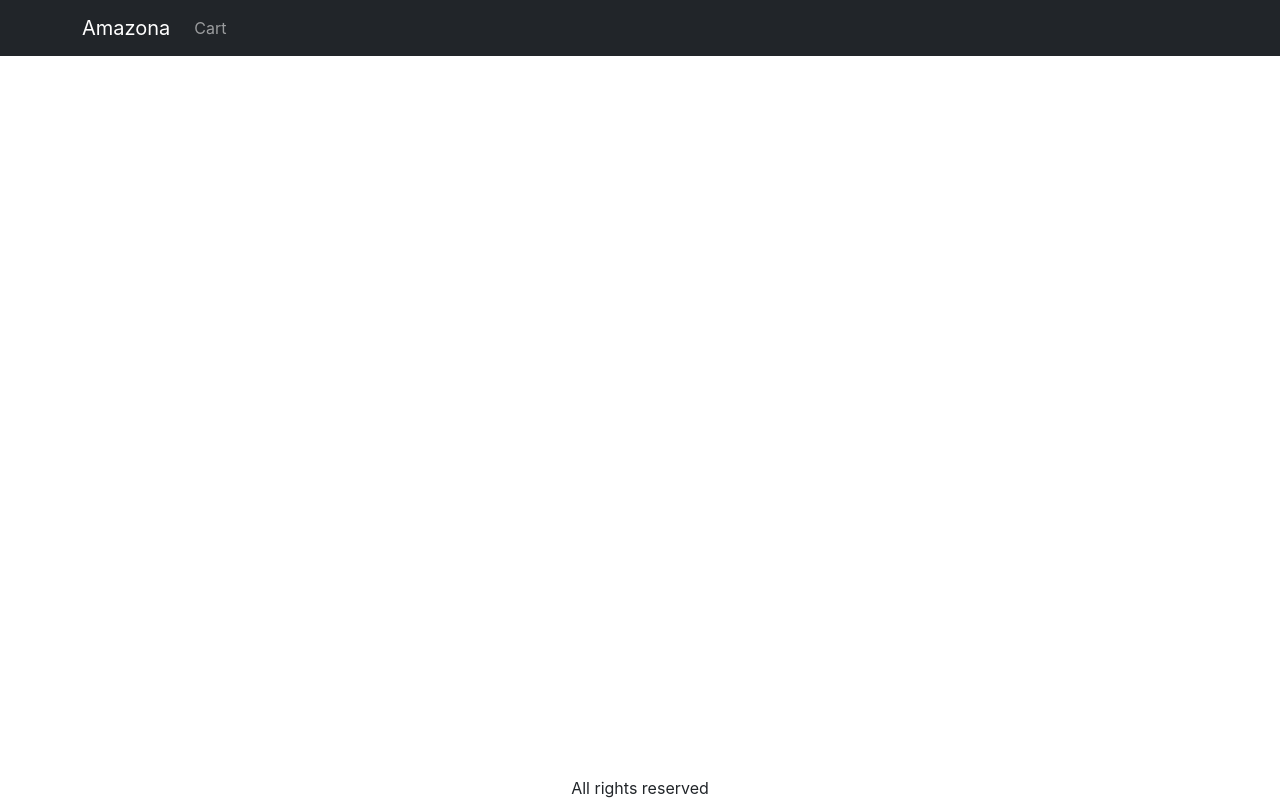
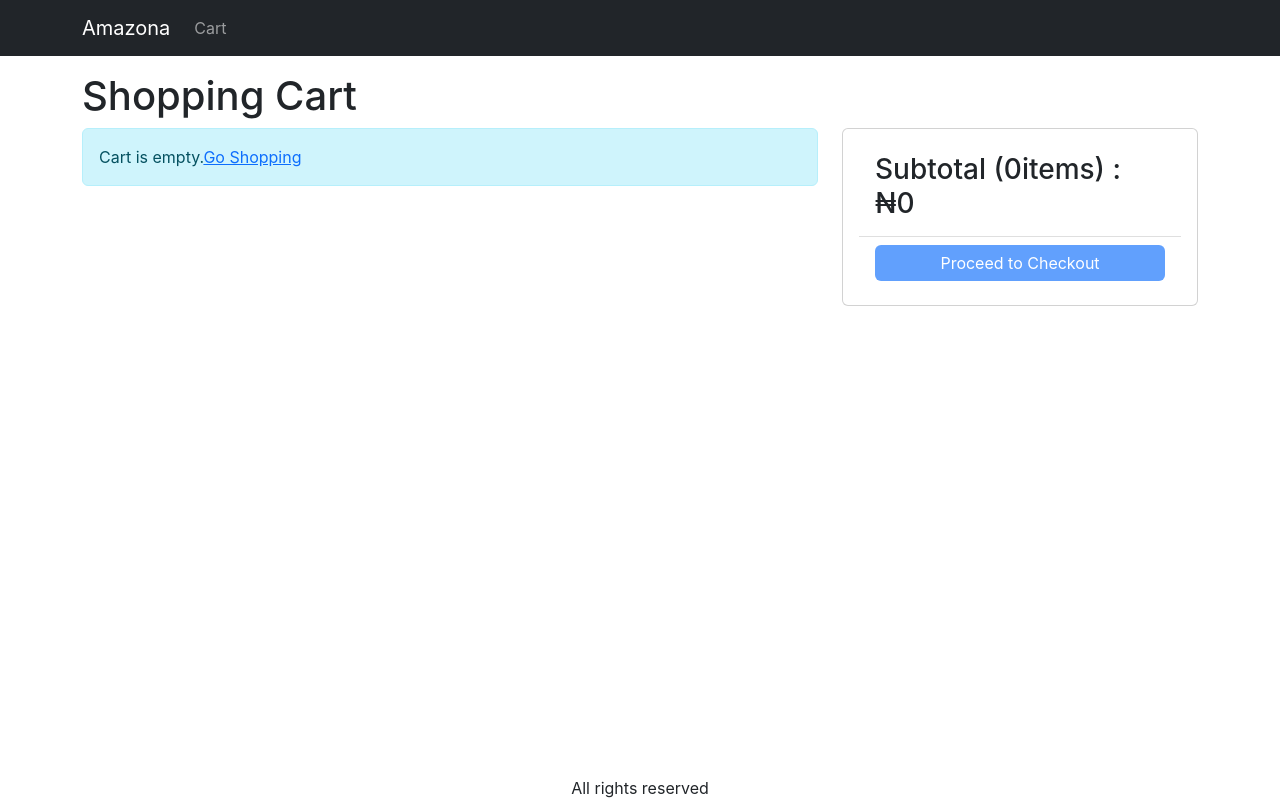
Before and after one commit to doikuomola/amazona, a React (Create React App) app in the folder frontend/: page /cart in a window 1280 px wide. Built offline with nearby package versions, Linux system fonts and the light colour scheme.

Commit message:
cartScreen Ui

```diff
--- a/frontend/src/App.js
+++ b/frontend/src/App.js
@@ -1,5 +1,5 @@
 import { BrowserRouter, Routes, Route } from 'react-router-dom';
-import { HomeScreen, ProductScreen } from './screens';
+import { CartScreen, HomeScreen, ProductScreen } from './screens';
 import Navbar from 'react-bootstrap/Navbar';
 import Nav from 'react-bootstrap/Nav';
 import Container from 'react-bootstrap/Container';
@@ -39,6 +39,7 @@
           <Container className="mt-3">
             <Routes>
               <Route path="/" element={<HomeScreen />} />
+              <Route path="/cart" element={<CartScreen />} />
               <Route path={`/product/:slug`} element={<ProductScreen />} />
             </Routes>
           </Container>
--- a/frontend/src/index.css
+++ b/frontend/src/index.css
@@ -28,3 +28,7 @@
 .img-large {
   width: 100%;
 }
+
+.img-thumbnail {
+  height: 80px;
+}
--- /dev/null
+++ b/frontend/src/screens/CartScreen.js
@@ -0,0 +1,98 @@
+import React, { useContext } from 'react';
+import { Helmet } from 'react-helmet-async';
+import { Store } from '../context/Store';
+import Row from 'react-bootstrap/Row';
+import Col from 'react-bootstrap/Col';
+import ListGroup from 'react-bootstrap/ListGroup';
+import Button from 'react-bootstrap/Button';
+import Card from 'react-bootstrap/Card';
+import { MessageBox } from '../components';
+import { Link } from 'react-router-dom';
+
+export default function CartScreen() {
+  const { state, dispatch: ctxDispatch } = useContext(Store);
+  const {
+    cart: { cartItems },
+  } = state;
+
+  return (
+    <div>
+      <Helmet>
+        <title>Shopping Cart</title>
+      </Helmet>{' '}
+      <h1>Shopping Cart</h1>
+      <Row>
+        <Col md={8}>
+          {cartItems.length === 0 ? (
+            <MessageBox>
+              Cart is empty.
+              <Link to="/">Go Shopping</Link>
+            </MessageBox>
+          ) : (
+            <ListGroup>
+              {cartItems.map((item) => (
+                <ListGroup.Item key={item._id}>
+                  <Row className="align-items-center">
+                    <Col md={4}>
+                      <img
+                        src={item.image}
+                        alt={item.name}
+                        className="img-fluid rounded img-thumbnail"
+                      />
+                      <Link to={`/product/${item.slug}`}>{item.name}</Link>
+                    </Col>
+                    <Col md={3}>
+                      <Button variant="light" disabled={item.quantity === 1}>
+                        <i className="fas fa-minus-circle" />
+                      </Button>
+                      <span>{item.quantity}</span>
+                      <Button
+                        variant="light"
+                        disabled={item.quantity === item.countInStock}
+                      >
+                        <i className="fas fa-plus-circle" />
+                      </Button>
+                    </Col>
+                    <Col>&#8358;{item.price}</Col>
+                    <Col>
+                      <Button variant="light">
+                        <i className="fas fa-trash" />
+                      </Button>
+                    </Col>
+                  </Row>
+                </ListGroup.Item>
+              ))}
+            </ListGroup>
+          )}
+        </Col>
+        <Col md={4}>
+          <Card>
+            <Card.Body>
+              <ListGroup variant="flush">
+                <ListGroup.Item>
+                  <h3>
+                    Subtotal ({cartItems.reduce((a, c) => a + c.quantity, 0)}
+                    items) : &#8358;
+                    {cartItems.reduce((a, c) => a + c.price * c.quantity, 0)}
+                  </h3>
+                </ListGroup.Item>
+                <ListGroup.Item>
+                  <div className="d-grid">
+                    <Button
+                      type="button"
+                      variant="primary"
+                      //   onClick={checkoutHandler}
+                      disabled={cartItems.length === 0}
+                    >
+                      Proceed to Checkout
+                    </Button>
+                  </div>
+                </ListGroup.Item>
+              </ListGroup>
+            </Card.Body>
+          </Card>
+        </Col>
+      </Row>
+    </div>
+  );
+}
--- a/frontend/src/screens/ProductScreen.js
+++ b/frontend/src/screens/ProductScreen.js
@@ -1,6 +1,6 @@
 import axios from 'axios';
 import React, { useContext, useEffect, useReducer } from 'react';
-import { useParams } from 'react-router-dom';
+import { useNavigate, useParams } from 'react-router-dom';
 import Row from 'react-bootstrap/Row';
 import Col from 'react-bootstrap/Col';
 import ListGroup from 'react-bootstrap/ListGroup';
@@ -30,6 +30,7 @@
 };
 
 export default function ProductScreen() {
+  const navigate = useNavigate();
   const [{ loading, error, product }, dispatch] = useReducer(reducer, {
     product: {},
     loading: true,
@@ -67,6 +68,7 @@
       type: 'CART_ADD_ITEM',
       payload: { ...product, quantity },
     });
+    navigate('/cart');
   };
 
   return (
--- a/frontend/src/screens/index.js
+++ b/frontend/src/screens/index.js
@@ -1,2 +1,3 @@
 export { default as HomeScreen } from './HomeScreen';
 export { default as ProductScreen } from './ProductScreen';
+export { default as CartScreen } from './CartScreen';
```
